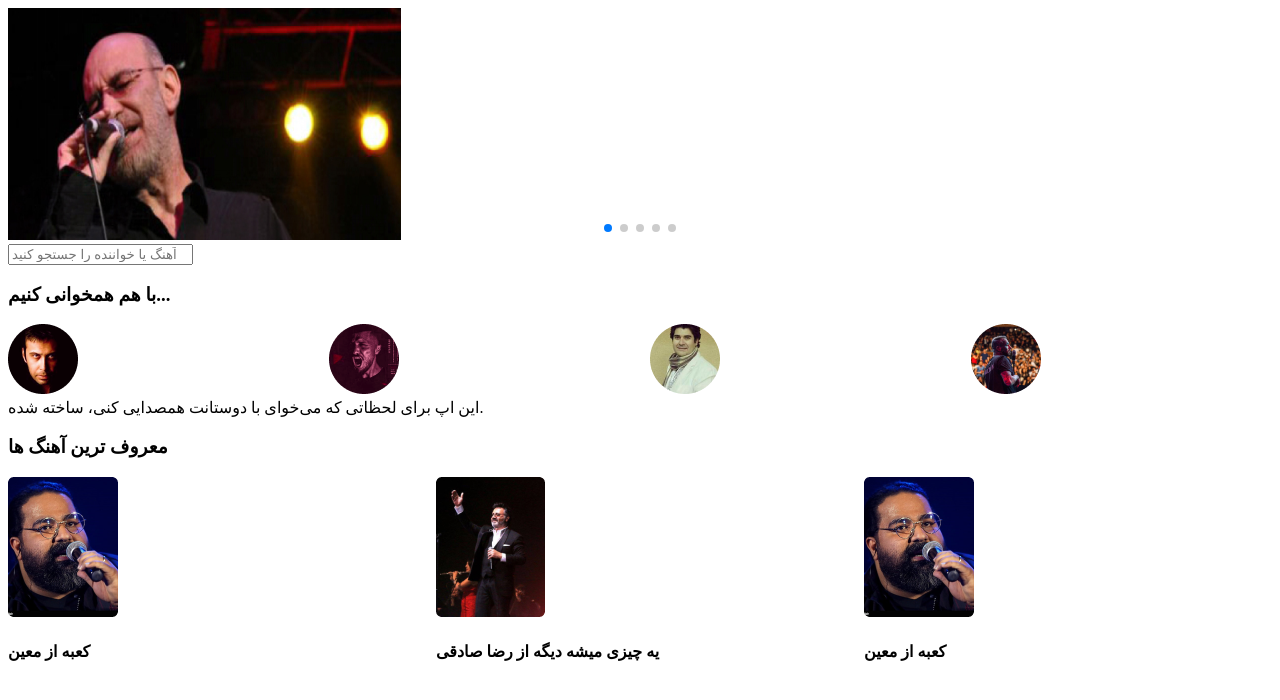
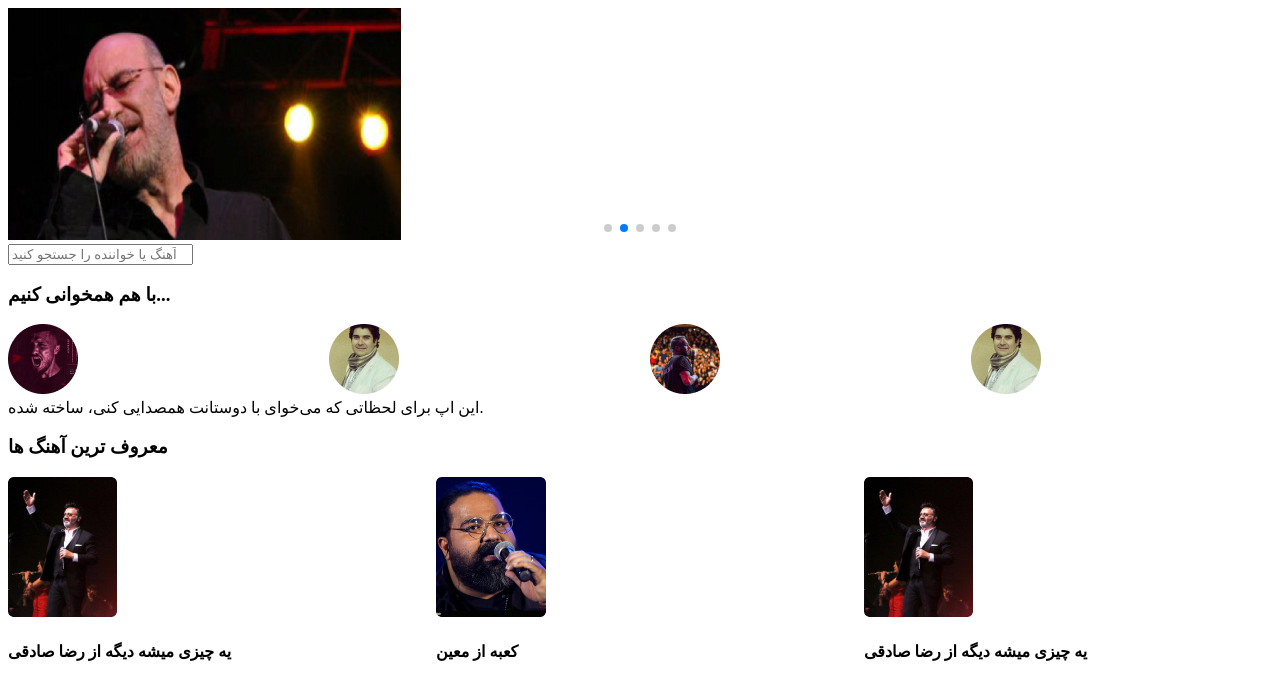
Before and after one commit to zahra-hsb/music, a Next.js app: page / in a window 1280 px wide. Shown: the top 700 px of the page. Built offline with nearby package versions, Linux system fonts and the light colour scheme.

Commit message:
autoplay added to all of the sliders

```diff
--- a/src/components/globalComponents/MusicSlider/index.jsx
+++ b/src/components/globalComponents/MusicSlider/index.jsx
@@ -1,7 +1,9 @@
 import Image from "next/image"
 import { Swiper, SwiperSlide } from "swiper/react"
+
 import 'swiper/css';
 import React, { createContext } from 'react';
+import { Autoplay } from "swiper/modules";
 
 const MusicSlider = ({ picsArray, isPopular }) => {
     return (
@@ -13,6 +15,12 @@ const MusicSlider = ({ picsArray, isPopular }) => {
                 pagination={{
                     clickable: true,
                 }}
+                autoplay={{
+                    delay: 2500,
+                    disableOnInteraction: false,
+                }}
+                modules={[Autoplay]}
+                loop={true}
                 className="mySwiper"
             >
                 {picsArray?.map(item => (
@@ -20,8 +28,8 @@ const MusicSlider = ({ picsArray, isPopular }) => {
                         <SwiperSlide>
                             <div>
                                 <Image className="w-full" src={item.pic} key={item.id} alt="" />
-                                {!isPopular && <h4 className="font-semibold">{item.audioTitle} از {item.singer}</h4>}
-                                {isPopular && <h4 className="font-semibold">{item.singer}</h4>}
+                                {!isPopular && <h4 className="font-semibold pt-5">{item.audioTitle} از {item.singer}</h4>}
+                                {isPopular && <h4 className="font-semibold pt-5">{item.singer}</h4>}
                             </div>
                         </SwiperSlide>
                     </>
--- a/src/components/homeComponents/CatSlider/index.jsx
+++ b/src/components/homeComponents/CatSlider/index.jsx
@@ -2,6 +2,7 @@ import { Swiper, SwiperSlide } from "swiper/react"
 import React, { createContext } from 'react';
 // Import Swiper styles
 import 'swiper/css';
+import { Autoplay } from "swiper/modules";
 
 import pic1 from '../../../../public/pictures/Ellipse 4.png'
 import pic2 from '../../../../public/pictures/Ellipse 5.png'
@@ -29,7 +30,12 @@ const CatSlider = () => {
                     pagination={{
                         clickable: true,
                     }}
-                    // modules={[]}
+                    autoplay={{
+                        delay: 2500,
+                        disableOnInteraction: false,
+                    }}
+                    modules={[Autoplay]}
+                    loop={true}
                     className="mySwiper"
                 >
                     {picsArray?.map(item => (
--- a/src/components/homeComponents/MainSlider/index.jsx
+++ b/src/components/homeComponents/MainSlider/index.jsx
@@ -6,6 +6,7 @@ import { Swiper, SwiperSlide } from 'swiper/react';
 import { Pagination } from 'swiper/modules';
 import Image from 'next/image';
 import pic from '../../../../public/pictures/ghomeyshi.png'
+import { Autoplay } from "swiper/modules";
 
 const slides = [
     { src: pic, alt: '', id: 1 },
@@ -19,7 +20,15 @@ const MainSlider = () => {
     return (
         <>
             <div className=''>
-                <Swiper pagination={true} modules={[Pagination]} className="mySwiper">
+                <Swiper
+                    pagination={true}
+                    autoplay={{
+                        delay: 2500,
+                        disableOnInteraction: false,
+                    }}
+                    modules={[Pagination, Autoplay]}
+                    loop={true}
+                    className="mySwiper">
                     {slides?.map(item => (
                         <>
                             <SwiperSlide>
```
